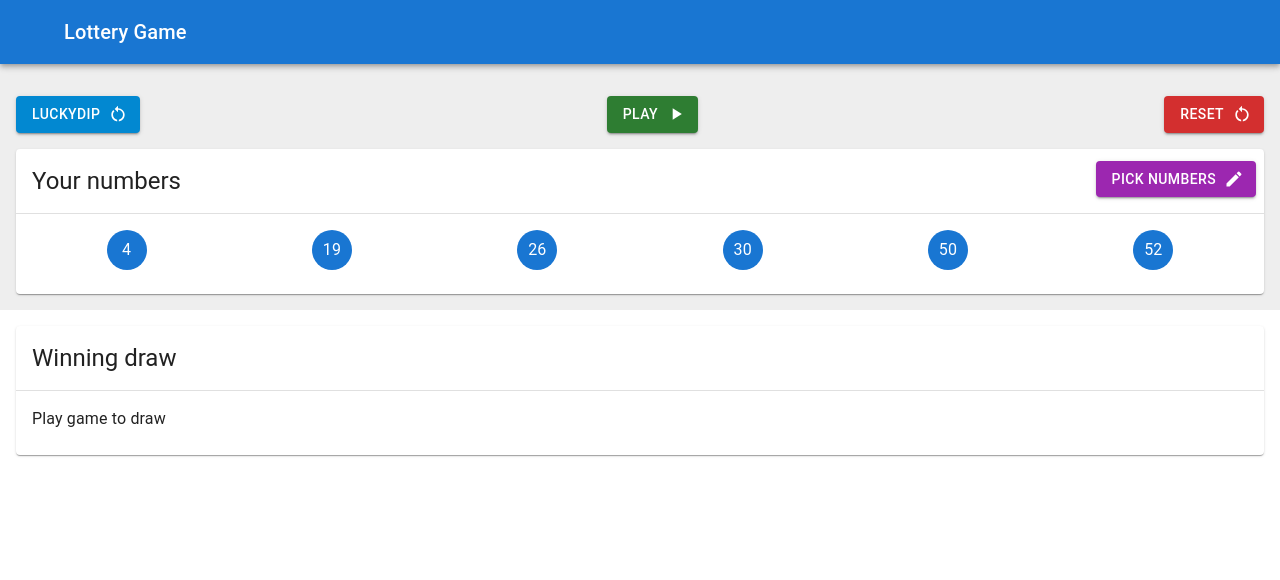
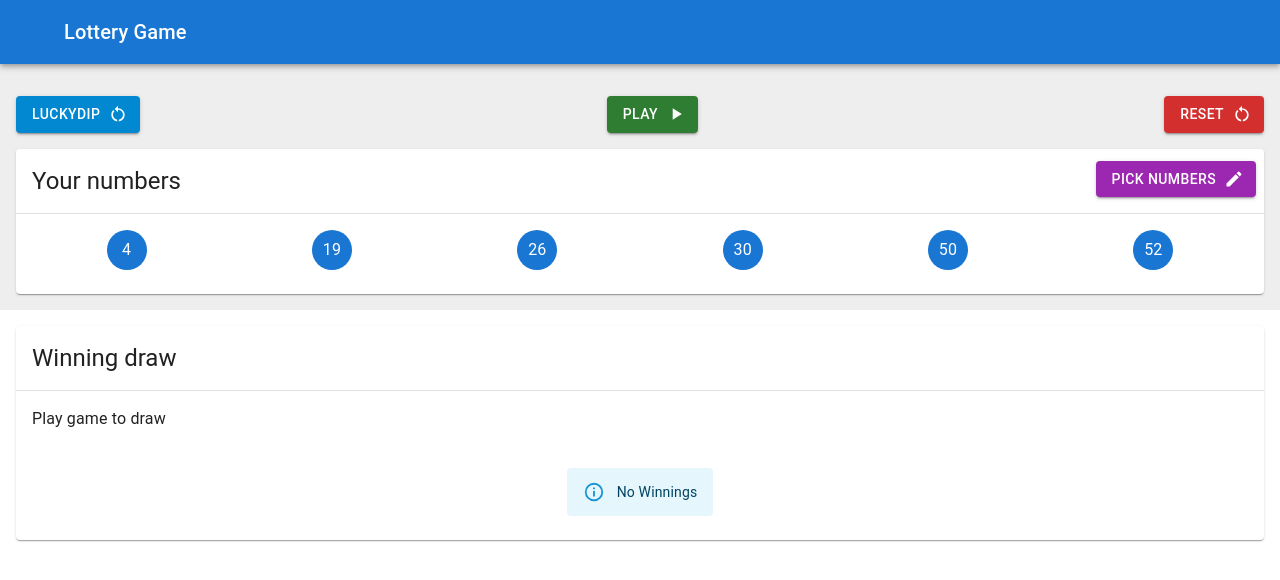
Before and after one commit to judejay/LotteryGame, a React (Create React App) app: page / in a window 1280 px wide. Shown: the top 580 px of the page. Built offline with nearby package versions, Linux system fonts and the light colour scheme.

Commit message:
no winnings

```diff
--- a/src/components/WinningDraw/WinningDraw.tsx
+++ b/src/components/WinningDraw/WinningDraw.tsx
@@ -38,8 +38,12 @@ export const WinningDraw: React.FC<WinningDrawProps> = (props: WinningDrawProps)
               <Stack sx={{ marginTop: '20px' }} alignItems="center" direction="column" gap={2} flexWrap="wrap">
                 <><Divider light /><Alert severity="success">Won: £{props.winnings}</Alert></>
                 </Stack>
-            ):
-            null
+            ):(
+              <Stack sx={{ marginTop: '20px' }} alignItems="center" direction="column" gap={2} flexWrap="wrap">
+                <><Divider light /><Alert severity="info">No Winnings</Alert></>
+                </Stack>
+            )
+
 
             }
         </CardContent>
```
